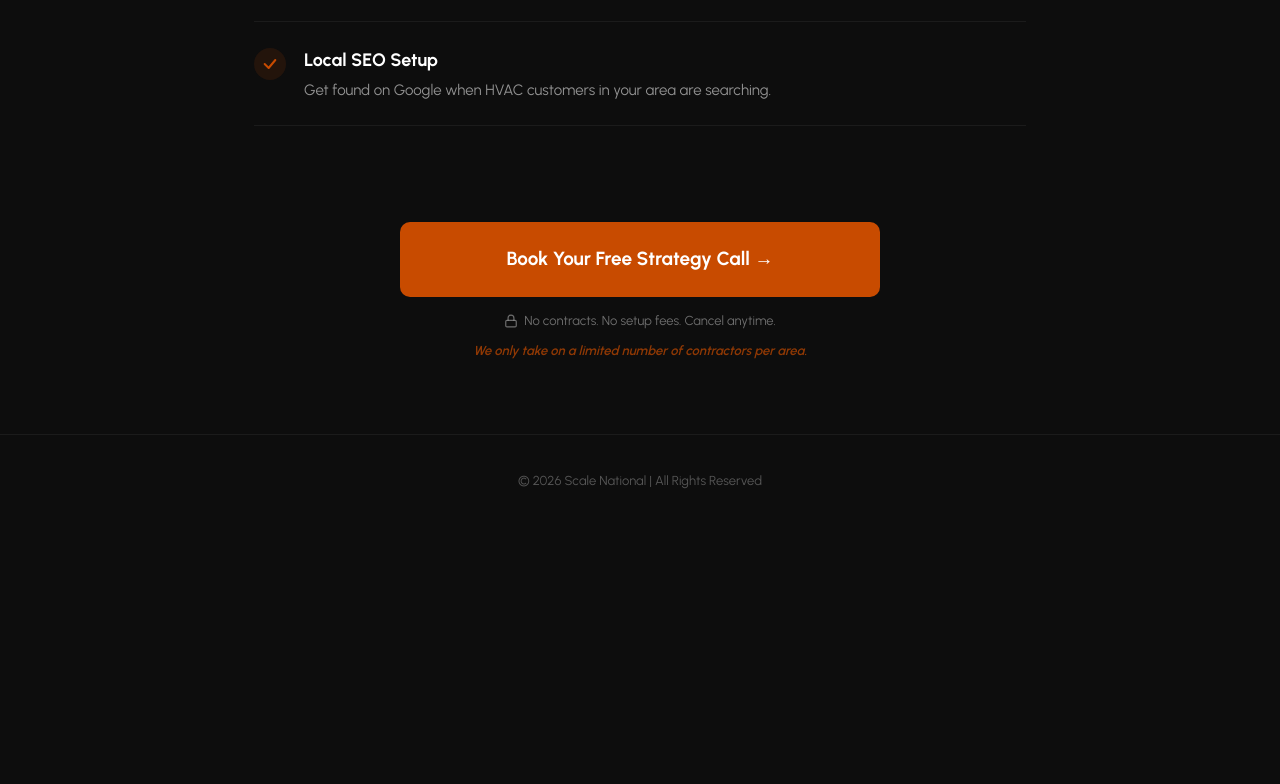
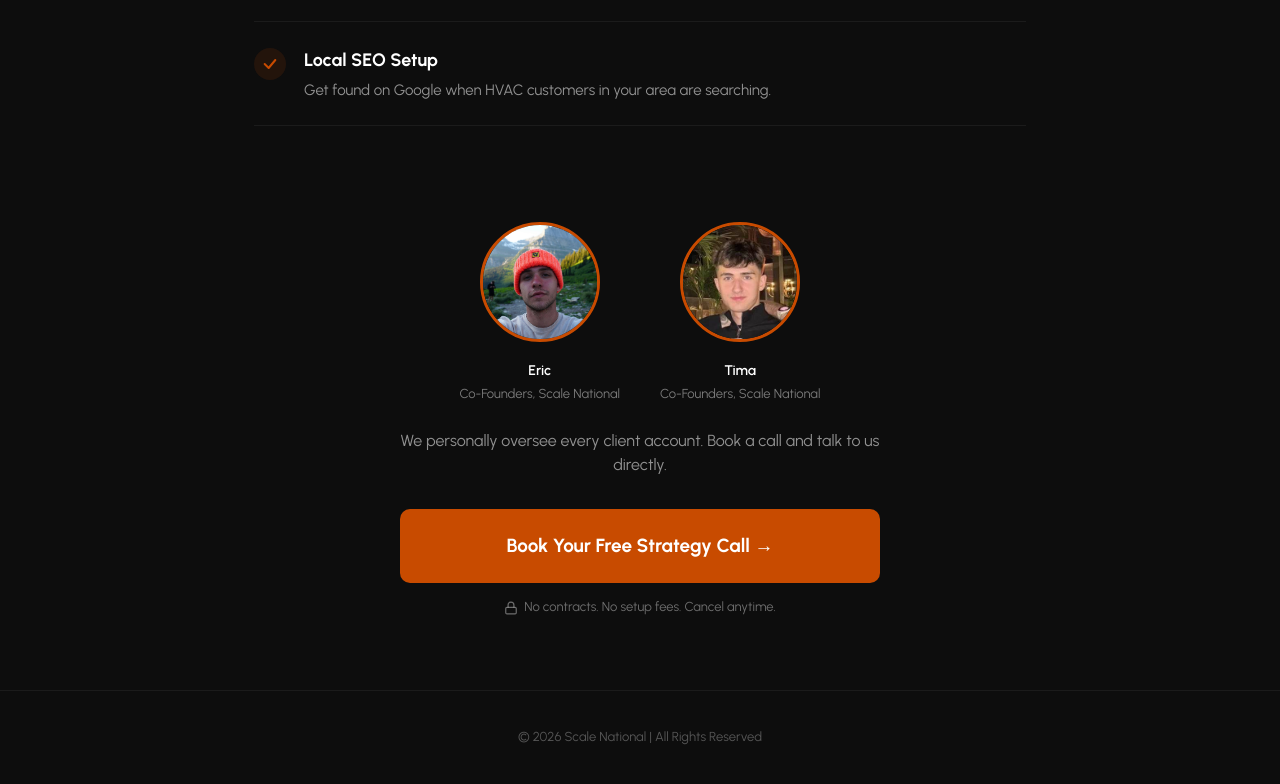
Before and after one commit to climbingthere/scalenational, a plain HTML site: page grow/index.html in a window 1280 px wide. Shown: the part 1838-2622 px from the top of the page. Before the commit the page ends 2366 px from the top, so only its background shows below. Drawn offline with Linux system fonts and the light colour scheme.

Commit message:
Add team photos to grow page CTA

```diff
--- a/grow/index.html
+++ b/grow/index.html
@@ -473,14 +473,26 @@ src="https://www.facebook.com/tr?id=4492167721031623&ev=PageView&noscript=1"
             </ul>
         </section>
 
-        <!-- CTA Block 2 -->
+        <!-- Meet the Team + CTA -->
         <section class="cta-block">
+            <div style="display:flex; justify-content:center; gap:40px; margin-bottom:24px; align-items:flex-start;">
+                <div style="text-align:center;">
+                    <img src="/eric.jpg" alt="Eric" style="width:120px; height:120px; border-radius:50%; border:3px solid #C84B00; object-fit:cover; object-position:center top;">
+                    <p style="font-size:14px; color:#fff; font-weight:600; margin-top:10px;">Eric</p>
+                    <p style="font-size:13px; color:rgba(255,255,255,0.45); margin-top:2px;">Co-Founders, Scale National</p>
+                </div>
+                <div style="text-align:center;">
+                    <img src="/tim.jpg" alt="Tima" style="width:120px; height:120px; border-radius:50%; border:3px solid #C84B00; object-fit:cover; object-position:center top;">
+                    <p style="font-size:14px; color:#fff; font-weight:600; margin-top:10px;">Tima</p>
+                    <p style="font-size:13px; color:rgba(255,255,255,0.45); margin-top:2px;">Co-Founders, Scale National</p>
+                </div>
+            </div>
+            <p style="font-size:16px; color:rgba(255,255,255,0.55); max-width:480px; margin:0 auto 32px; text-align:center; line-height:1.5;">We personally oversee every client account. Book a call and talk to us directly.</p>
             <a id="cta-link-2" href="https://go.scalenational.com/widget/booking/6aQ6B5dMeaSsgLLQCJUm" class="cta-button">Book Your Free Strategy Call &rarr;</a>
             <p class="cta-trust">
                 <svg viewBox="0 0 24 24"><rect x="3" y="11" width="18" height="11" rx="2" stroke="currentColor" fill="none" stroke-width="2"/><path d="M7 11V7a5 5 0 0 1 10 0v4" stroke="currentColor" fill="none" stroke-width="2"/></svg>
                 No contracts. No setup fees. Cancel anytime.
             </p>
-            <p class="cta-urgency">We only take on a limited number of contractors per area.</p>
         </section>
 
     </div>
```
